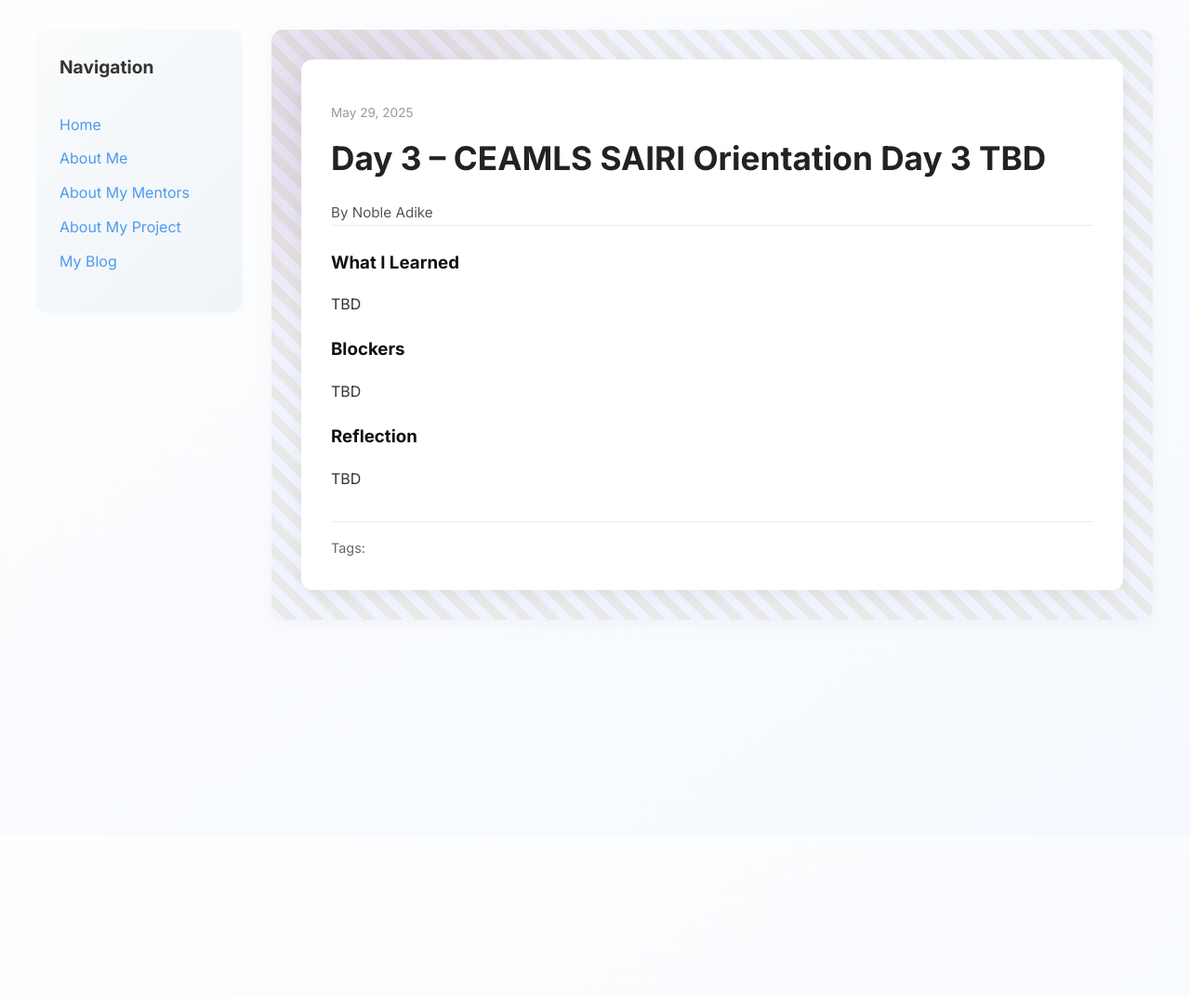
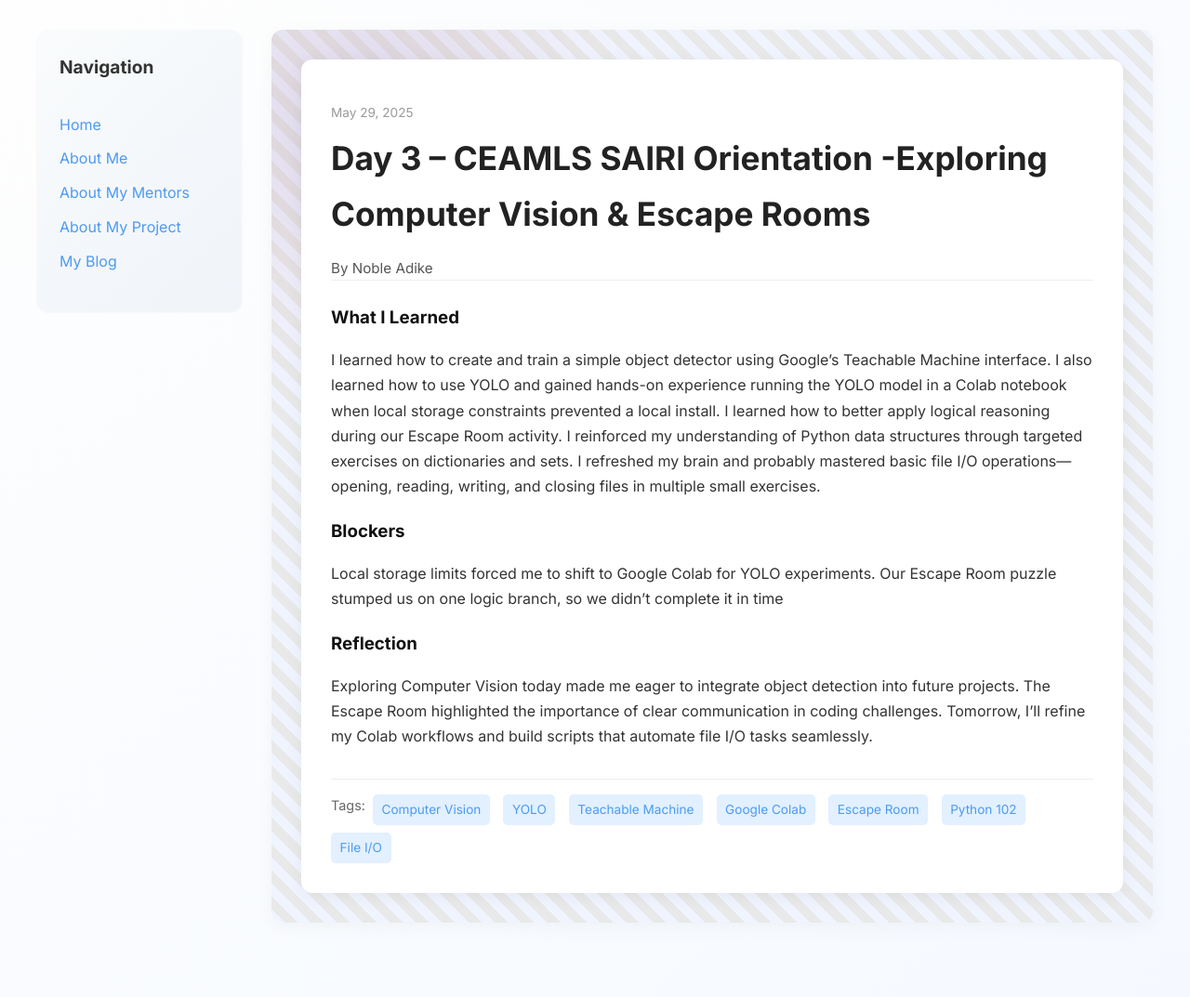
Before and after one commit to kingnaddy/kingnaddy.github.io, a Jekyll site: the page built from _posts/2025-05-29-day-3.md, in a window 1280 px wide. Shown: the whole page at 93% size. Built offline with Jekyll 4.4.1, drawn with Linux system fonts in a browser that asks for light colours; before the commit the page ends 900 px from its top, so only the background shows below that.

Commit message:
Update 2025-05-29-day-3.md

```diff
--- a/_posts/2025-05-29-day-3.md
+++ b/_posts/2025-05-29-day-3.md
@@ -1,17 +1,17 @@
 ---
 layout: post
-title: "Day 3 – CEAMLS SAIRI Orientation Day 3 TBD"
+title: "Day 3 – CEAMLS SAIRI Orientation -Exploring Computer Vision & Escape Rooms"
 date: 2025-05-29
 author: Noble Adike
 permalink: /day3.html
-tags: []
+tags: ["Computer Vision", "YOLO", "Teachable Machine", "Google Colab", "Escape Room", "Python 102", "File I/O"]
 
 what_i_learned: |
-  TBD
+  I learned how to create and train a simple object detector using Google’s Teachable Machine interface. I also learned how to use YOLO and gained hands-on experience running the YOLO model in a Colab notebook when local storage constraints prevented a local install. I learned how to better apply logical reasoning during our Escape Room activity. I reinforced my understanding of Python data structures through targeted exercises on dictionaries and sets. I refreshed my brain and probably mastered basic file I/O operations—opening, reading, writing, and closing files in multiple small exercises.
 
 blockers: |
-  TBD
+  Local storage limits forced me to shift to Google Colab for YOLO experiments. Our Escape Room puzzle stumped us on one logic branch, so we didn’t complete it in time
 
 reflection: |
-  TBD
+  Exploring Computer Vision today made me eager to integrate object detection into future projects. The Escape Room highlighted the importance of clear communication in coding challenges. Tomorrow, I’ll refine my Colab workflows and build scripts that automate file I/O tasks seamlessly.
 ---
```
